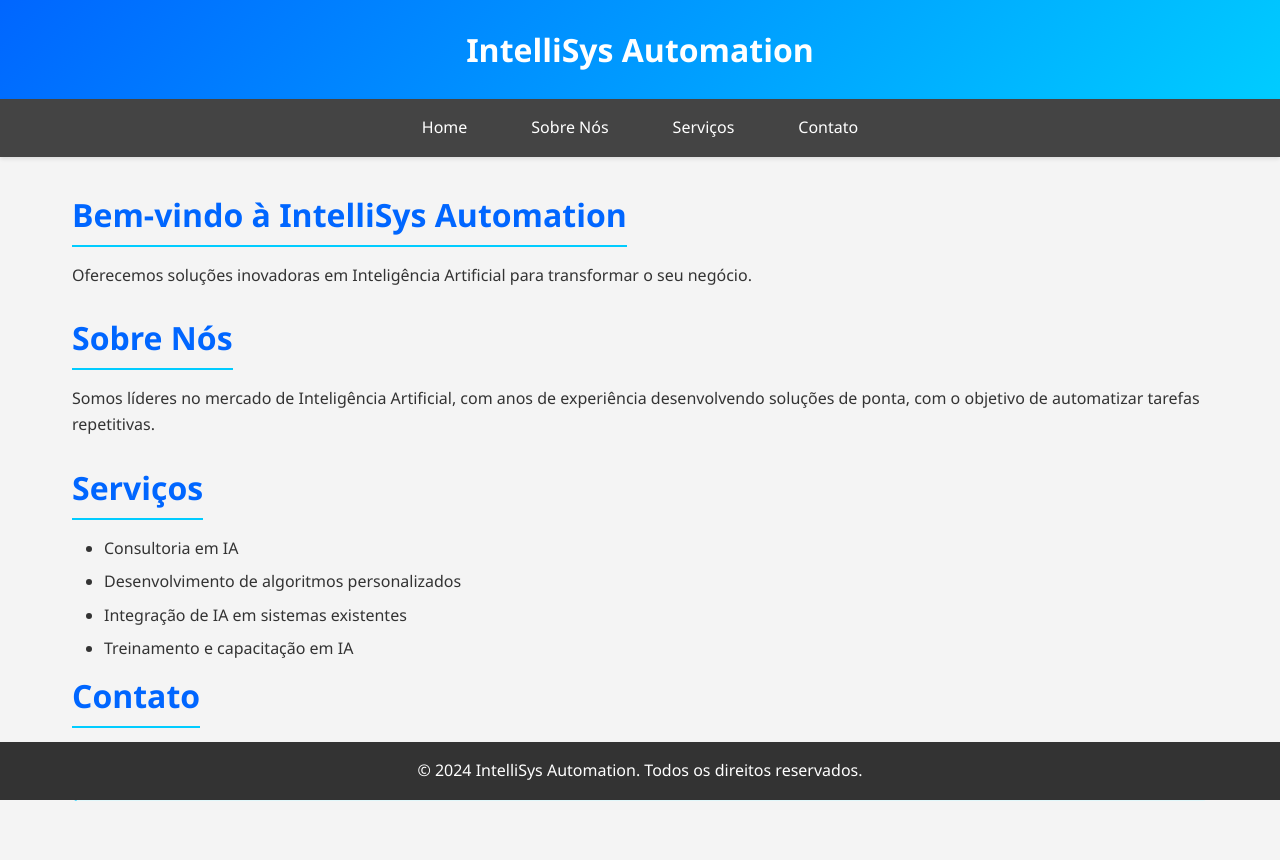
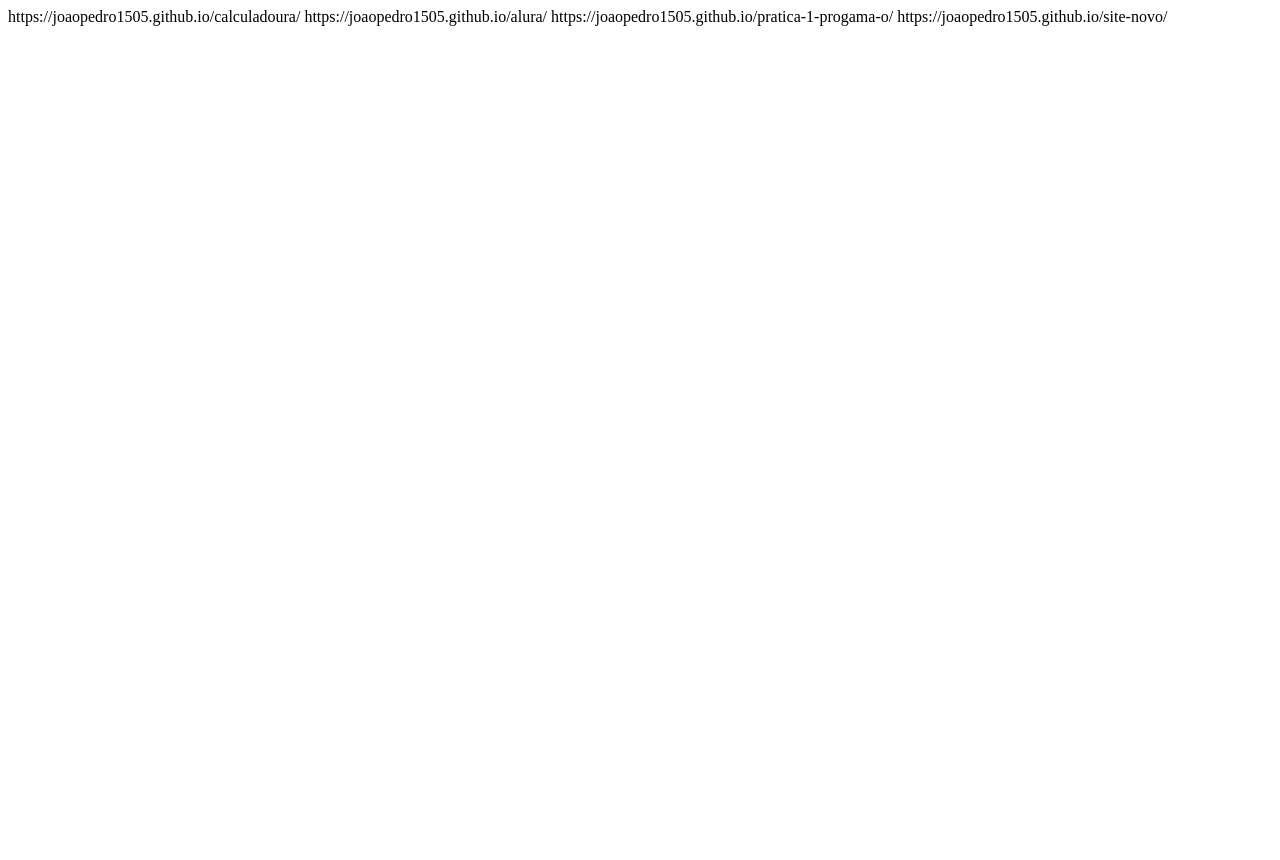
Before and after one commit to joaoPedro1505/site-novo, a plain HTML site: page index.html in a window 1280 px wide. After the commit the page ends 800 px from the top, so only its background shows below. Drawn offline with Linux system fonts and the light colour scheme.

Commit message:
Add files via upload

```diff
--- a/index.html
+++ b/index.html
@@ -1,46 +1,4 @@
-<!DOCTYPE html>
-<html lang="pt-BR">
-<head>
-    <meta charset="UTF-8">
-    <meta name="viewport" content="width=device-width, initial-scale=1.0">
-    <title>IntelliSys Automation</title>
-    <link rel="stylesheet" href="styles.css">
-</head>
-<body>
-    <header>
-        <h1>IntelliSys Automation</h1>
-    </header>
-    <nav>
-        <a href="#home">Home</a>
-        <a href="#sobre">Sobre Nós</a>
-        <a href="#servicos">Serviços</a>
-        <a href="#contato">Contato</a>
-    </nav>
-    <main>
-        <section id="home">
-            <h2>Bem-vindo à IntelliSys Automation</h2>
-            <p>Oferecemos soluções inovadoras em Inteligência Artificial para transformar o seu negócio.</p>
-        </section>
-        <section id="sobre">
-            <h2>Sobre Nós</h2>
-            <p>Somos líderes no mercado de Inteligência Artificial, com anos de experiência desenvolvendo soluções de ponta, com o objetivo de automatizar tarefas repetitivas.</p>
-        </section>
-        <section id="servicos">
-            <h2>Serviços</h2>
-            <ul>
-                <li>Consultoria em IA</li>
-                <li>Desenvolvimento de algoritmos personalizados</li>
-                <li>Integração de IA em sistemas existentes</li>
-                <li>Treinamento e capacitação em IA</li>
-            </ul>
-        </section>
-        <section id="contato">
-            <h2>Contato</h2>
-            <p>Entre em contato conosco pelo email: contato@intellisysautomation.com</p>
-        </section>
-    </main>
-    <footer>
-        <p>&copy; 2024 IntelliSys Automation. Todos os direitos reservados.</p>
-    </footer>
-</body>
-</html>
+https://joaopedro1505.github.io/calculadoura/
+https://joaopedro1505.github.io/alura/
+https://joaopedro1505.github.io/pratica-1-progama-o/
+https://joaopedro1505.github.io/site-novo/
--- a/styles.css
+++ /dev/null
@@ -1,91 +0,0 @@
-/* Reset básico */
-* {
-    margin: 0;
-    padding: 0;
-    box-sizing: border-box;
-}
-
-/* Estilo global */
-body {
-    font-family: 'Segoe UI', Tahoma, Geneva, Verdana, sans-serif;
-    line-height: 1.6;
-    background-color: #f4f4f4;
-    color: #333;
-    padding-bottom: 60px; /* Para evitar que o conteúdo fique escondido atrás do rodapé fixo */
-}
-
-/* Cabeçalho */
-header {
-    background: linear-gradient(135deg, #0066ff, #00ccff);
-    color: #fff;
-    padding: 1.5rem 0;
-    text-align: center;
-    box-shadow: 0 2px 4px rgba(0, 0, 0, 0.1);
-}
-
-/* Navegação */
-nav {
-    display: flex;
-    justify-content: center;
-    background-color: #444;
-    box-shadow: 0 2px 4px rgba(0, 0, 0, 0.1);
-}
-
-nav a {
-    color: #fff;
-    padding: 1rem 2rem;
-    text-decoration: none;
-    transition: background-color 0.3s ease;
-}
-
-nav a:hover {
-    background-color: #555;
-}
-
-/* Seções principais */
-main {
-    padding: 2rem;
-    max-width: 1200px;
-    margin: 0 auto;
-}
-
-main h2 {
-    font-size: 2rem;
-    margin-bottom: 1rem;
-    color: #0066ff;
-    border-bottom: 2px solid #00ccff;
-    display: inline-block;
-    padding-bottom: 0.3rem;
-}
-
-main p {
-    margin-bottom: 1.5rem;
-}
-
-main ul {
-    list-style-type: disc;
-    margin-left: 2rem;
-}
-
-main li {
-    margin-bottom: 0.5rem;
-}
-
-/* Seção Contato */
-#contato p {
-    background-color: #e0f7fa;
-    padding: 1rem;
-    border-left: 4px solid #00ccff;
-    border-radius: 5px;
-}
-
-/* Rodapé */
-footer {
-    background-color: #333;
-    color: #fff;
-    text-align: center;
-    padding: 1rem 0;
-    position: fixed;
-    width: 100%;
-    bottom: 0;
-}
```
Also changed, not shown: 3233478.png (added), indexcards.jpg (added), 1 other file.
